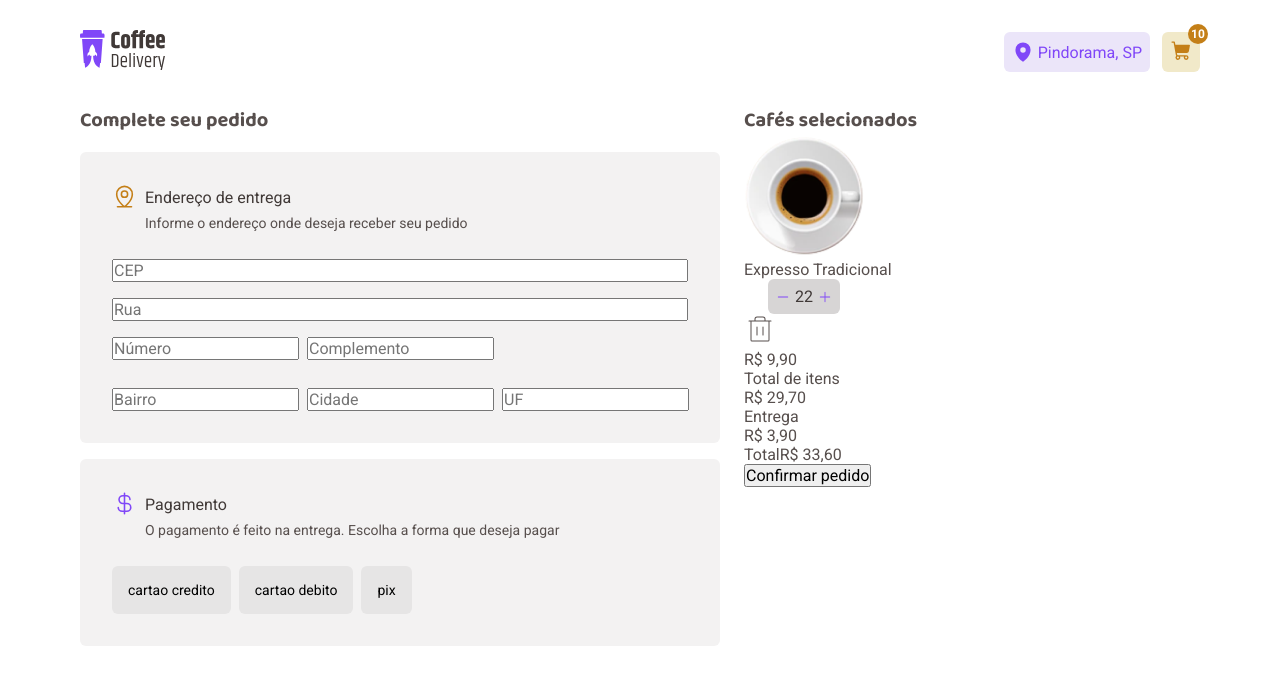
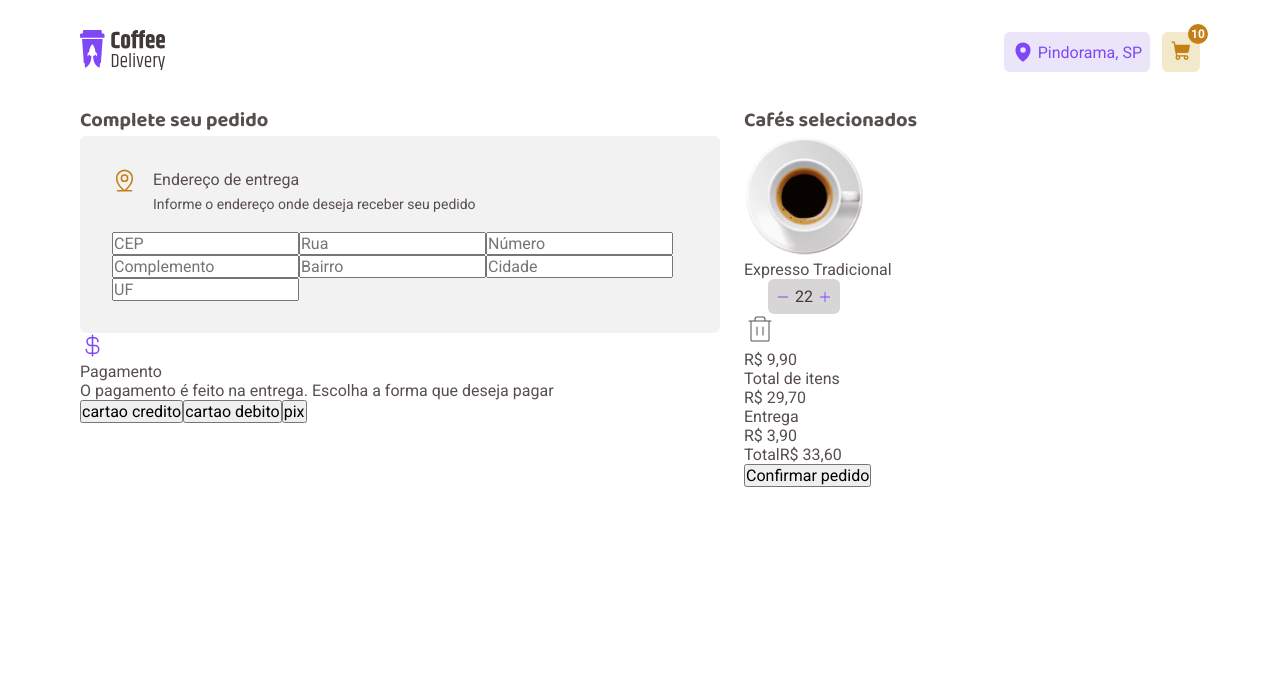
Before and after one commit to juninho15830/coffee-delivery, a React (Vite) app: page /checkout in a window 1280 px wide. Shown: the top 684 px of the page. Built offline with nearby package versions, Linux system fonts and the light colour scheme.

Commit message:
update form

```diff
--- a/src/components/Form/index.tsx
+++ b/src/components/Form/index.tsx
@@ -1,5 +1,5 @@
 import { CurrencyDollar, MapPinLine, Minus, Plus, Trash } from "@phosphor-icons/react"
-import {  CampInputsContainer, CounterContainer, FormContainer, InputsContainer } from "./styles"
+import { AddressContainer, AddressForm, AddressHeadingContainer, CounterContainer, FormContainer } from "./styles"
 import cafeTradicional from "/images/coffees/expresso.png"
 import { useTheme } from "styled-components"
 
@@ -9,10 +9,10 @@ export function CheckoutForm() {
     return (
         <section>
            <FormContainer action="">
-               <InputsContainer>
+               <div>
                     <span>Complete seu pedido</span>
-                    <CampInputsContainer>
-                        <div>
+                    <AddressContainer>
+                        <AddressHeadingContainer>
                             <MapPinLine
                                 size={25}
                                 color={theme.colors['yellow-900']}
@@ -21,20 +21,18 @@ export function CheckoutForm() {
                                 <span>Endereço de entrega</span>
                                 <p>Informe o endereço onde deseja receber seu pedido</p>
                             </div>
-                        </div>
-                        <input type="number" placeholder="CEP"/>
-                        <input type="text" placeholder="Rua"/>
-                        <div>
-                            <input type="number" placeholder="Número"/>
-                            <input type="text" placeholder="Complemento"/>
-                        </div>
-                        <div>
-                            <input type="text" placeholder="Bairro"/>
-                            <input type="text" placeholder="Cidade"/>
-                            <input type="text" placeholder="UF"/>
-                        </div>
-                    </CampInputsContainer>
-                    <CampInputsContainer>
+                        </AddressHeadingContainer>
+                        <AddressForm>
+                            <input id="cep" type="number" placeholder="CEP"/>
+                            <input id="rua" type="text" placeholder="Rua"/>
+                            <input id="numero" type="number" placeholder="Número"/>
+                            <input id="complemento" type="text" placeholder="Complemento"/>
+                            <input id="bairro" type="text" placeholder="Bairro"/>
+                            <input id="cidade" type="text" placeholder="Cidade"/>
+                            <input id="uf" type="text" placeholder="UF"/>
+                        </AddressForm>
+                    </AddressContainer>
+                    <div>
                         <div>
                             <CurrencyDollar size={25}
                                 color={theme.colors['purple-500']}
@@ -49,8 +47,8 @@ export function CheckoutForm() {
                             <button>cartao debito</button>
                             <button>pix</button>
                         </div>
-                    </CampInputsContainer>
-               </InputsContainer>
+                    </div>
+               </div>
                <div>
                     <span>Cafés selecionados</span>
                     <div>
--- a/src/components/Form/styles.ts
+++ b/src/components/Form/styles.ts
@@ -4,6 +4,7 @@ export const FormContainer = styled.form`
     display: flex;
     flex-wrap: wrap;
     max-width: 72rem;
+    width: 100%;
     margin: auto;
     padding: 0 1rem;
     gap: 1.5rem;
@@ -14,54 +15,30 @@ export const FormContainer = styled.form`
         font-weight: bold;
     }
 `
-export const InputsContainer = styled.div`
+
+export const AddressContainer = styled.div`
     display: flex;
     flex-direction: column;
+    max-width: 40rem;
+    width: 100%;
+    padding: 2rem;
     gap: 1rem;
-    max-width: 40rem;
+    background-color: ${({ theme }) => theme.colors['gray-200']};
+    border-radius: 6px;
 `
 
-export const CampInputsContainer = styled.div`
+export const AddressHeadingContainer = styled.div`
     display: flex;
-    flex-direction: column;
     gap: 1rem;
-    max-width: 40rem;
-    padding: 2rem;
-    background-color: ${({ theme }) => theme.colors['gray-200']};
-    border-radius: 6px;
-
-    > div {
-        display: flex;
-        gap: 0.5rem;
-        margin-bottom: 0.75rem;
-    }
-
-    > div:last-child {
-        margin-bottom: 0;
-    }
-
-    > div > div {
-        display: flex;
-        flex-direction: column;
-        padding-top: 0.25rem;
-        gap: 0.5rem;
-    }
-
-    span {
-        color: ${({ theme }) => theme.colors['gray-800']};
-    }
+    line-height: 1.5rem;
 
     p {
         font-size: 0.875rem;
     }
+`
 
-    button {
-        padding: 1rem;
-        font-size: 0.875rem;
-        border-radius: 6px;
-        border: none;
-        background-color: ${({ theme }) => theme.colors['gray-400']};
-    }
+export const AddressForm = styled.div`
+    display: block;
 `
 
 export const CounterContainer = styled.div`
```
